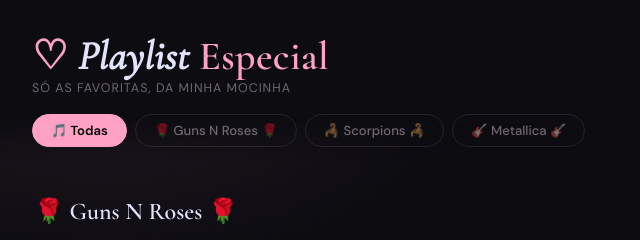
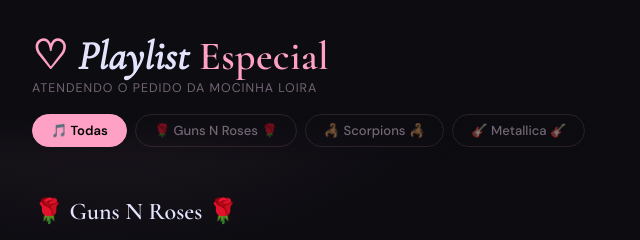
Before and after one commit to JRMcodegit/MusicasDaAnazinhaLindinha, a plain HTML site: page index.html in a window 1280 px wide. Shown: the top 240 px of the page, 48-688 px from the left. Drawn offline with nearby package versions, Linux system fonts and the light colour scheme.

Commit message:
Change header title and subtitle in index.html
Updated the header title and subtitle in index.html.

```diff
--- a/index.html
+++ b/index.html
@@ -21,7 +21,7 @@
   <header>
     <!-- Título principal — edite o texto entre as tags -->
     <div class="logo">♡ <em>Playlist</em> Especial</div>
-    <div class="logo-sub">só as favoritas, da minha mocinha</div>
+    <div class="logo-sub">Atendendo o pedido da mocinha loira</div>
     <!-- Abas geradas automaticamente pelo JavaScript -->
     <div class="tabs" id="tabs-container"></div>
   </header>
```
